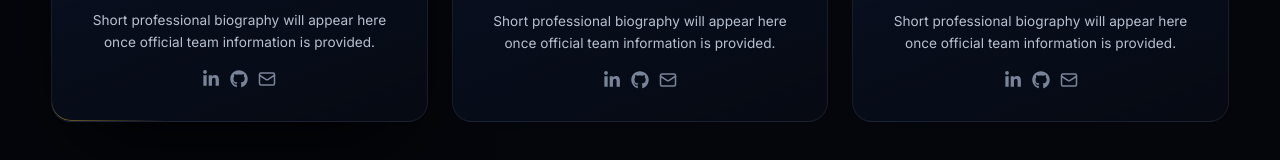
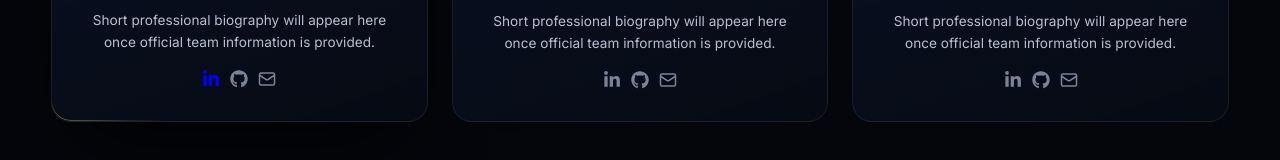
Before and after one commit to TejaBattula/Quantum-Prakriti, a React (Vite) app in the folder Qp-frontend/: page /team in a window 1280 px wide. In both pictures the pointer is over the link 211 px from the left and 1002 px from the top of the page. Shown: the part 923-1083 px from the top of the page. Built offline with nearby package versions, Linux system fonts and the light colour scheme; no server answers; a web font is replaced by a local one.

Commit message:
Team page added

```diff
--- a/Qp-frontend/src/pages/Team.jsx
+++ b/Qp-frontend/src/pages/Team.jsx
@@ -86,16 +86,20 @@ export default function Team() {
                 {/* Social Media Links */}
                 <div className="team-card__socials">
                   <a
+                    className='team-card__socials_linkedin'
                     href={m.social.linkedin}
                     target="_blank"
                     rel="noopener noreferrer"
                     aria-label={`${m.name} on LinkedIn`}
                     title="LinkedIn"
+
                   >
                     <FaLinkedinIn size={18} />
                   </a>
 
                   <a
+                    className='team-card__socials_github'
+
                     href={m.social.github}
                     target="_blank"
                     rel="noopener noreferrer"
@@ -106,6 +110,8 @@ export default function Team() {
                   </a>
 
                   <a
+                    className='team-card__socials_email'
+
                     href={m.social.email}
                     aria-label={`Email ${m.name}`}
                     title="Email"
--- a/Qp-frontend/src/styles/team.css
+++ b/Qp-frontend/src/styles/team.css
@@ -56,7 +56,15 @@
 }
 .team-card__bio { font-size: 0.85rem; color: var(--text-secondary); margin-bottom: var(--space-4); }
 .team-card__socials { display: flex; gap: 10px; justify-content: center; color: var(--text-muted); }
-
+.team-card__socials_linkedin:hover{
+  color: blue;
+}
+.team-card__socials_github:hover{
+  color: black;
+}
+.team-card__socials_email:hover{
+  color: rgba(255, 0, 0, 0.342);
+}
 /* ===== LIGHT THEME TEAM — REFINED IVORY ===== */
 [data-theme="light"] .team-card {
   background: linear-gradient(160deg, rgba(255, 255, 255, 0.9), rgba(248, 247, 242, 0.95));
```
